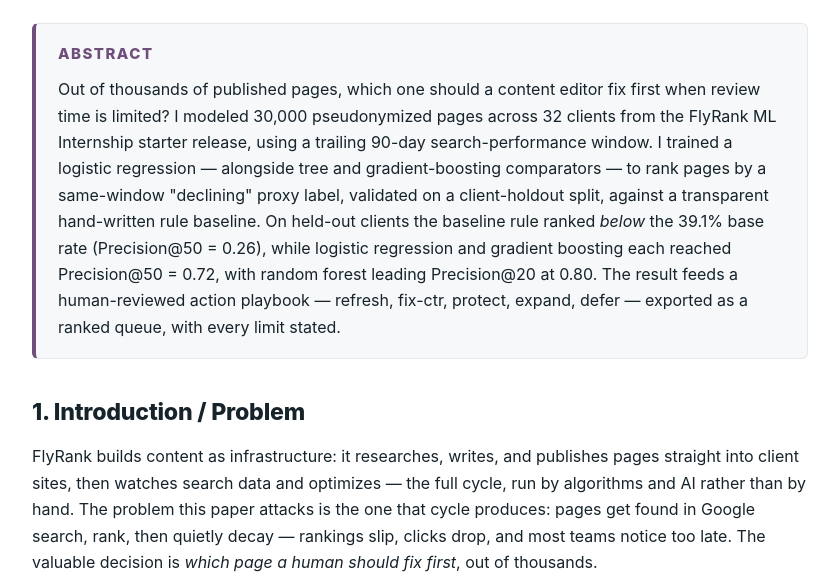
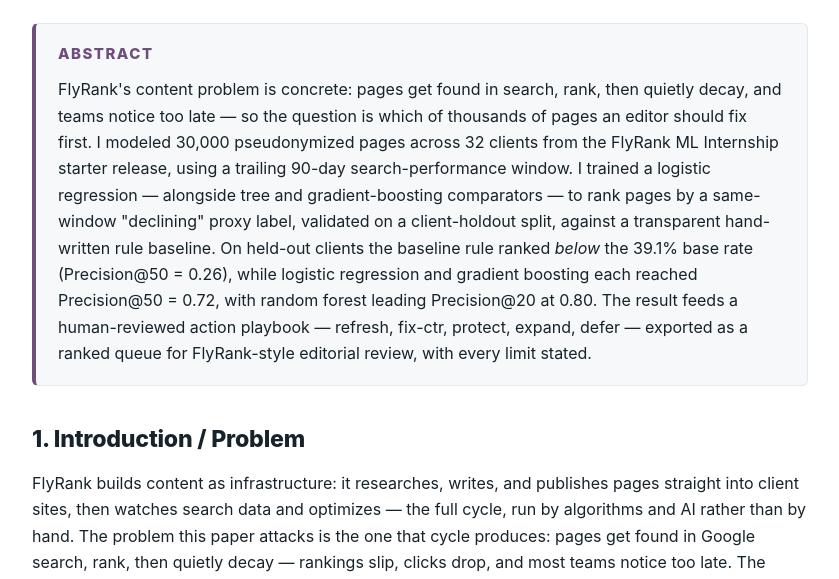
Before and after one commit to egealgel/FlyRankInternship, a plain HTML site: page docs/index.html in a window 1280 px wide. Shown: the part 221-800 px from the top of the page, without its empty margins (220-1059 px from the left). Drawn offline with Linux system fonts and the light colour scheme.

Commit message:
Fix: complete the FlyRank case-study framing in the abstract

```diff
--- a/docs/index.html
+++ b/docs/index.html
@@ -212,25 +212,36 @@
       <section class="abstract">
         <h2>Abstract</h2>
         <p>
-          Out of thousands of published pages, which one should a content editor
-          fix first when review time is limited? I modeled 30,000 pseudonymized
-          pages across 32 clients from the FlyRank ML Internship starter
-          release, using a trailing 90-day search-performance window. I trained
-          a logistic regression — alongside tree and gradient-boosting
-          comparators — to rank pages by a same-window "declining" proxy label,
-          validated on a client-holdout split, against a transparent
-          hand-written rule baseline. On held-out clients the baseline rule
-          ranked <em>below</em> the 39.1% base rate (Precision@50 = 0.26), while
-          logistic regression and gradient boosting each reached Precision@50 =
-          0.72, with random forest leading Precision@20 at 0.80. The result
-          feeds a human-reviewed action playbook — refresh, fix-ctr, protect,
-          expand, defer — exported as a ranked queue, with every limit stated.
+          FlyRank's content problem is concrete: pages get found in search,
+          rank, then quietly decay, and teams notice too late — so the question
+          is which of thousands of pages an editor should fix first. I modeled
+          30,000 pseudonymized pages across 32 clients from the FlyRank ML
+          Internship starter release, using a trailing 90-day search-performance
+          window. I trained a logistic regression — alongside tree and
+          gradient-boosting comparators — to rank pages by a same-window
+          "declining" proxy label, validated on a client-holdout split, against
+          a transparent hand-written rule baseline. On held-out clients the
+          baseline rule ranked <em>below</em> the 39.1% base rate (Precision@50
+          = 0.26), while logistic regression and gradient boosting each reached
+          Precision@50 = 0.72, with random forest leading Precision@20 at 0.80.
+          The result feeds a human-reviewed action playbook — refresh, fix-ctr,
+          protect, expand, defer — exported as a ranked queue for FlyRank-style
+          editorial review, with every limit stated.
         </p>
       </section>
 
       <section id="intro">
         <h2>1. Introduction / Problem</h2>
-  <p>FlyRank builds content as infrastructure: it researches, writes, and publishes pages straight into client sites, then watches search data and optimizes — the full cycle, run by algorithms and AI rather than by hand. The problem this paper attacks is the one that cycle produces: pages get found in Google search, rank, then quietly decay — rankings slip, clicks drop, and most teams notice too late. The valuable decision is <em>which page a human should fix first</em>, out of thousands.</p>
+        <p>
+          FlyRank builds content as infrastructure: it researches, writes, and
+          publishes pages straight into client sites, then watches search data
+          and optimizes — the full cycle, run by algorithms and AI rather than
+          by hand. The problem this paper attacks is the one that cycle
+          produces: pages get found in Google search, rank, then quietly decay —
+          rankings slip, clicks drop, and most teams notice too late. The
+          valuable decision is <em>which page a human should fix first</em>, out
+          of thousands.
+        </p>
         <p>
           A content team can realistically review only a few dozen pages per
           cycle, but it owns thousands. The wrong choice is expensive twice
```
